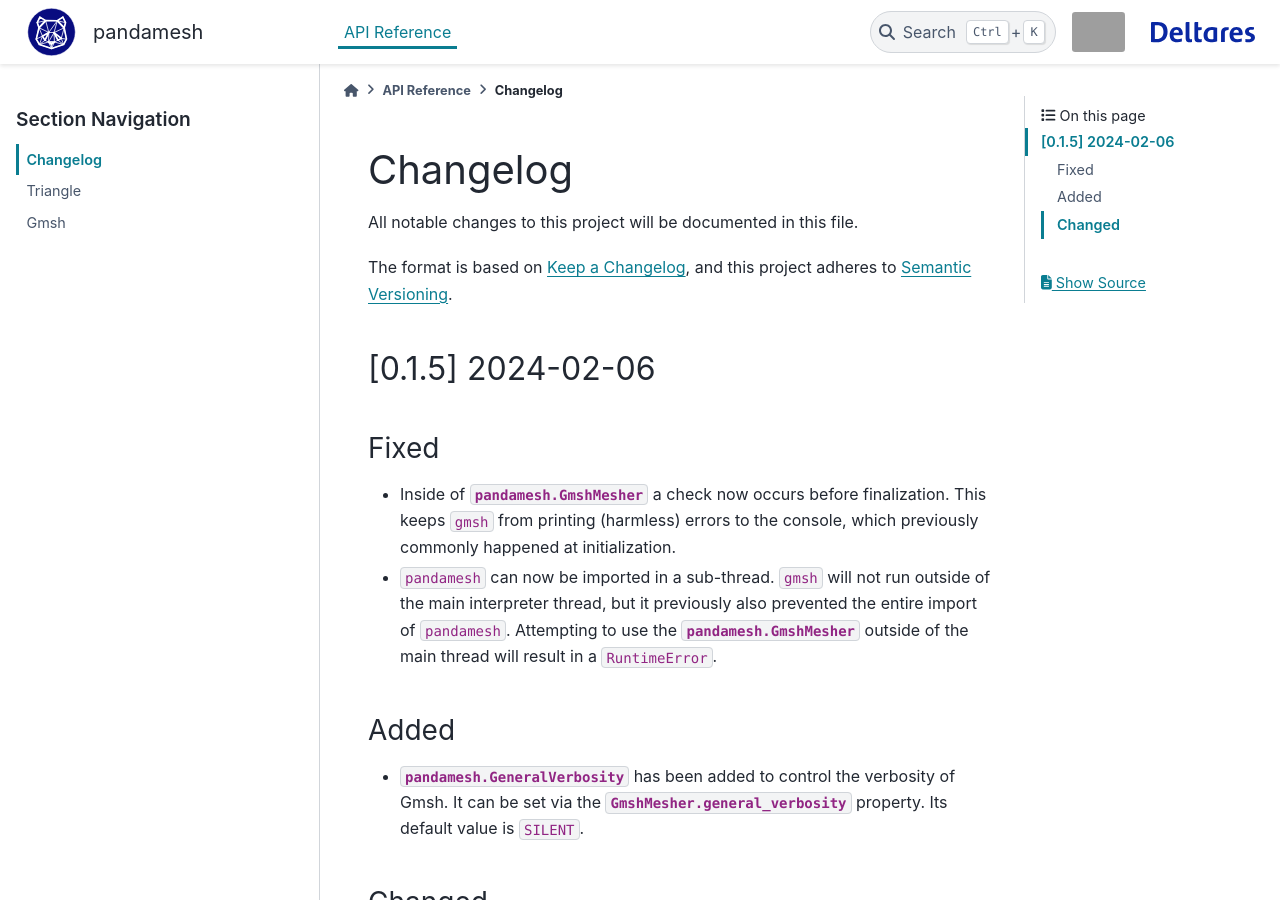
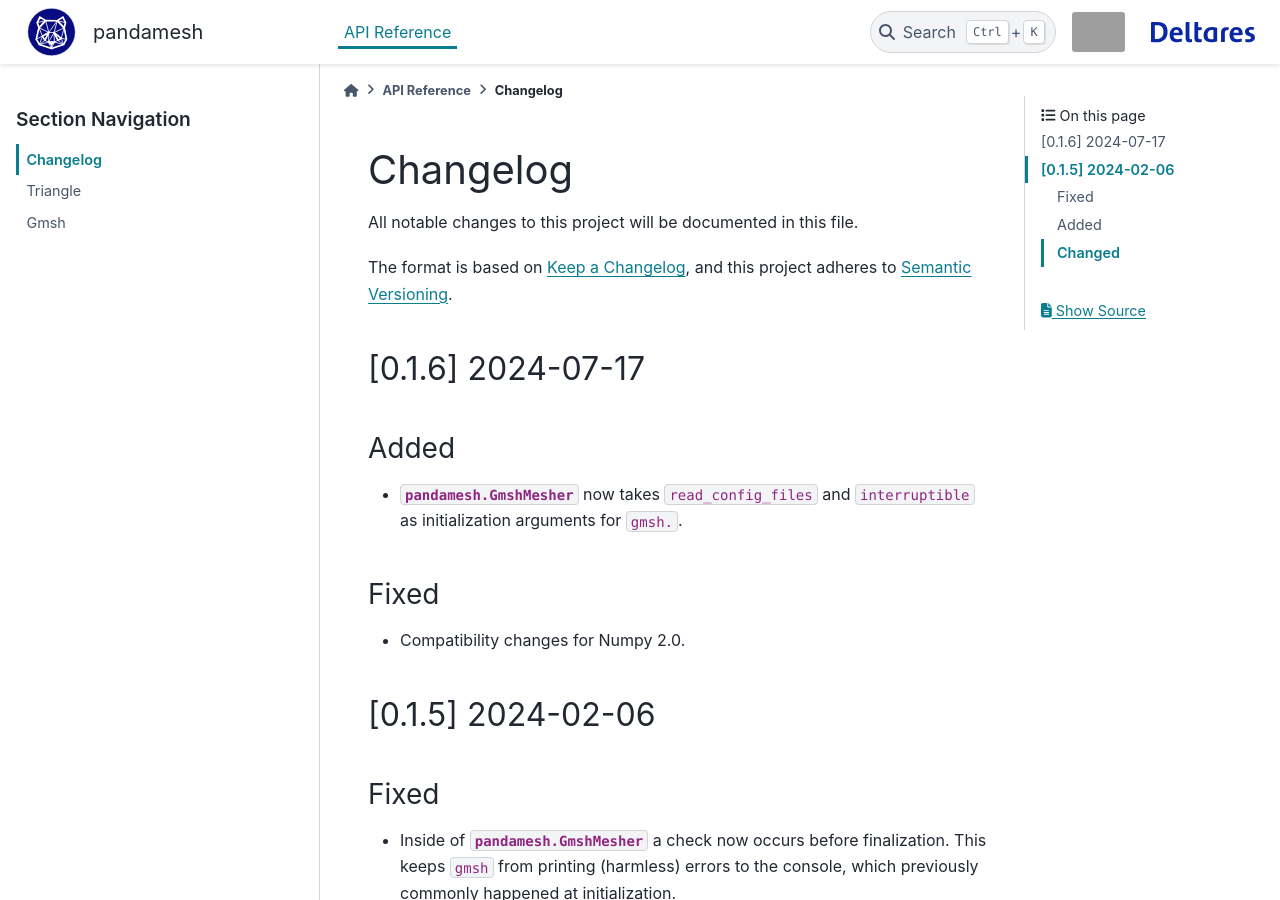
Before and after one commit to Deltares/pandamesh, a Sphinx documentation site: the page built from docs/api/changelog.rst, in a window 1280 px wide and 900 px high. Built offline with Sphinx 7.4.7 and the PyData theme 0.15.4, drawn with Linux system fonts in a browser that asks for light colours; pages that are not in the unit, such as notebooks, are missing from menus; grey boxes are pictures that could not be loaded.

Commit message:
Getting ready for version 0.1.6

```diff
--- a/docs/api/changelog.rst
+++ b/docs/api/changelog.rst
@@ -5,6 +5,21 @@ All notable changes to this project will be documented in this file.
 
 The format is based on `Keep a Changelog`_, and this project adheres to
 `Semantic Versioning`_.
+
+[0.1.6] 2024-07-17
+------------------
+
+Added
+~~~~~
+
+- :class:`pandamesh.GmshMesher` now takes ``read_config_files`` and ``interruptible``
+  as initialization arguments for ``gmsh.``.
+
+Fixed
+~~~~~
+
+- Compatibility changes for Numpy 2.0.
+
 
 [0.1.5] 2024-02-06
 ------------------
```
Also changed, not shown: pyproject.toml (+6 -2 lines), 3 other files.
